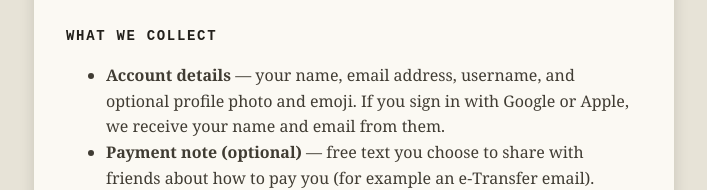
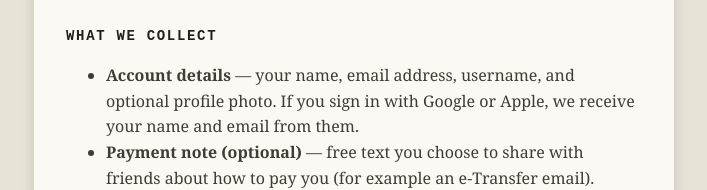
Before and after one commit to rafiksalam/thetab-site, a plain HTML site: page privacy.html in a window 1280 px wide. Shown: the part 308-498 px from the top of the page, without its empty margins (286-993 px from the left). Drawn offline with Linux system fonts and the light colour scheme.

Commit message:
Privacy: drop stale emoji mention
Co-Authored-By: Claude Fable 5 <noreply@anthropic.com>

```diff
--- a/privacy.html
+++ b/privacy.html
@@ -39,7 +39,7 @@
   <h2>What we collect</h2>
   <ul>
     <li><strong>Account details</strong> — your name, email address, username, and
-    optional profile photo and emoji. If you sign in with Google or Apple, we receive
+    optional profile photo. If you sign in with Google or Apple, we receive
     your name and email from them.</li>
     <li><strong>Payment note (optional)</strong> — free text you choose to share with
     friends about how to pay you (for example an e-Transfer email). Visible only to
```
